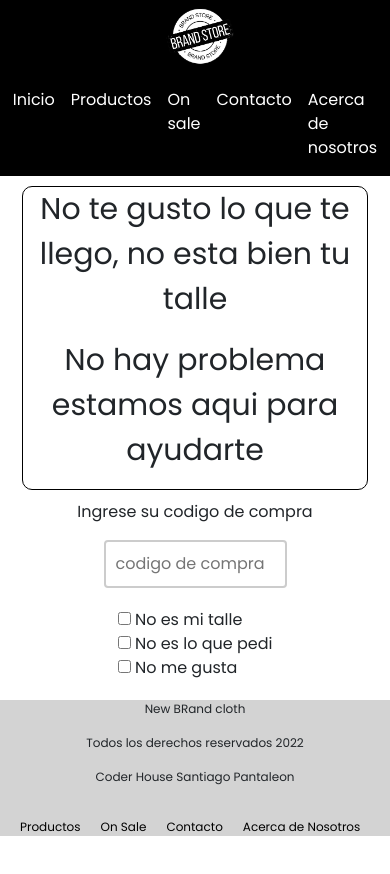
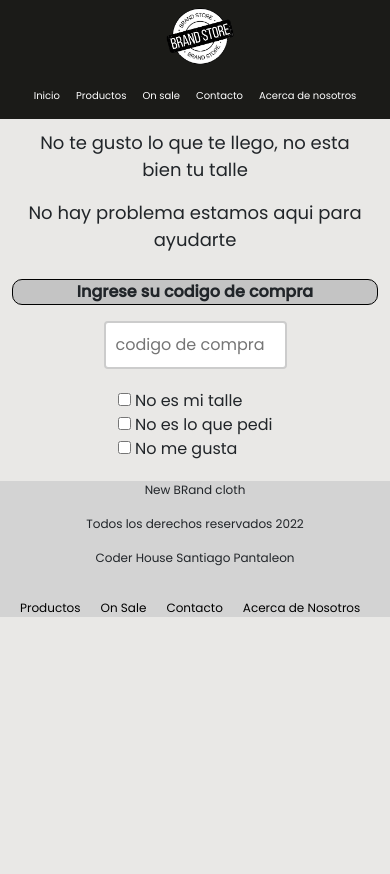
Before and after one commit to SantiagoPantaleon/PF-PantaleonSantiago, a plain HTML site: page pages/contacto.html in a window 390 px wide. Before the commit the page ends 852 px from the top, so only its background shows below. Drawn offline with Linux system fonts and the light colour scheme.

Commit message:
Modifique contacto y acerca de nsotros

```diff
--- a/estilos/style.css
+++ b/estilos/style.css
@@ -2,6 +2,10 @@
     margin: 0;
     padding: 0;
     font-family:"poppins";
+}
+body{
+    height: 1080px;
+    background-color: rgb(233, 232, 230);
 }
 a{
     text-decoration: none;
@@ -14,7 +18,7 @@ header {
     display: flex;
     justify-content:space-between;
     align-content: center;
-    background-color: black;
+    background-color: #1b1b18;
 
 }
 header nav{
@@ -133,8 +137,7 @@ footer p{
     height: auto;
 }
 
-/* Productos */
-/* ONSALE */
+
 
 .banner-sale{
     width: 500px;
@@ -162,9 +165,7 @@ footer p{
 .banner-ayuda{
     width: auto;
     height: auto;
-    border: 1px black solid;
     margin: 10px;
-    border-radius: 10px;
     display: flex;
     flex-direction: column;
 
@@ -206,7 +207,6 @@ input[type=text] {
   .banner-locales{
     width: auto;
     height: auto;
-    border: 1px black solid;
     margin: 10px;
     display: block;
     border-radius: 10px;
@@ -225,13 +225,14 @@ input[type=text] {
   .banner-mapas{
     width: auto;
     height: auto;
-    border: 1px black solid;
+    /* border: 1px black solid; */
     margin: 10px;
-    display: block;
     border-radius: 10px;
+    display: flex;
+
+}
 
 
-  }
   .banner-mapas p{
     font-size: 30px;
     text-align: center;
@@ -263,10 +264,25 @@ input[type=text] {
     header nav li a{
        font-size: 14px;
     }
+    .navbar-nav{
+        font-size: 10px;
+    }
     .banner img{
         height: 200px;
         width: 100%;
 
 
     }
+    .banner-ayuda p{
+        font-size: 18px;
+
+    }
+    .input-bar{
+        border: solid 1px black;
+        border-radius: 10px;
+        width: auto;
+        background-color: rgb(196, 196, 196);
+
+
+    }
 }
--- a/pages/contacto.html
+++ b/pages/contacto.html
@@ -54,7 +54,7 @@
                     <div class="col-12 col-md-12 col-lg-12 col-xl-12">
                         <section>
                             <div class="codigo-compra">
-                                <p class="input-bar">Ingrese su codigo de compra</p>
+                                <p class="input-bar"> <strong> Ingrese su codigo de compra </strong></p>
                                 <input type="text" name="codigo de compra" placeholder="codigo de compra">
                             </div>
                         </section>
```
Also changed, not shown: pages/acercadenosotros.html (+2 -3 lines).
